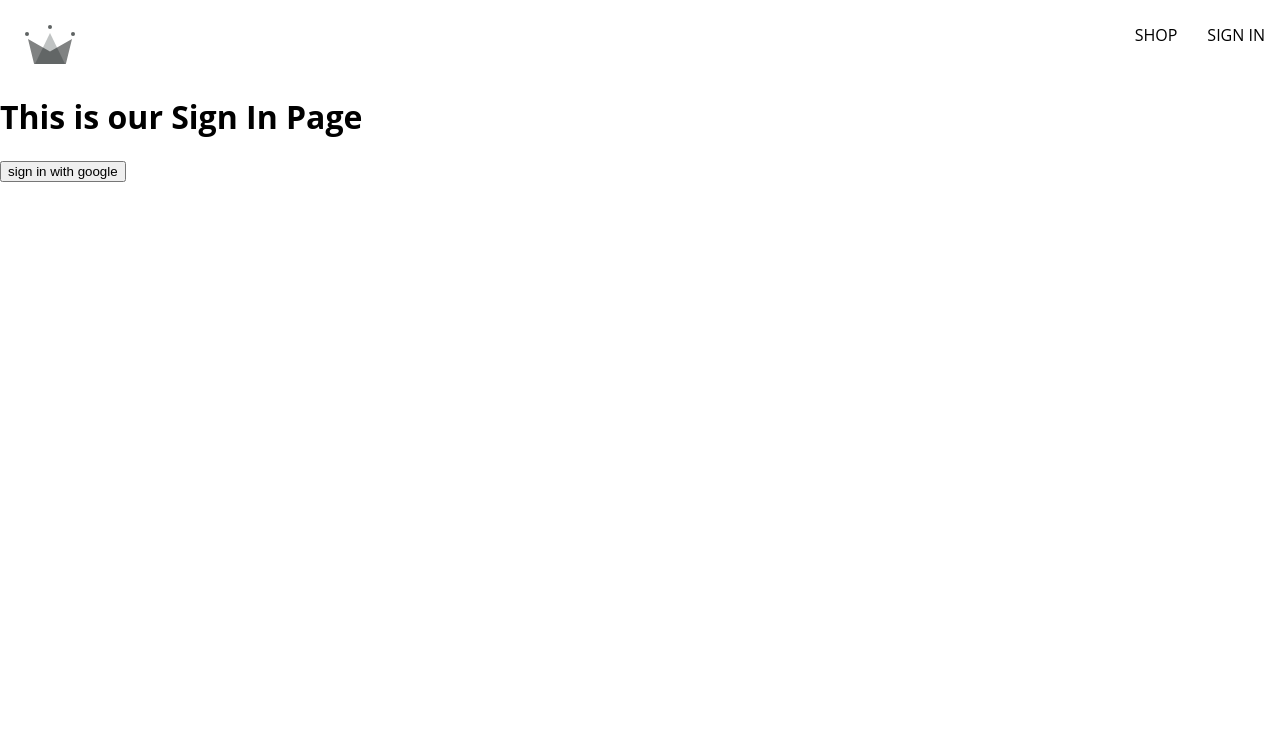
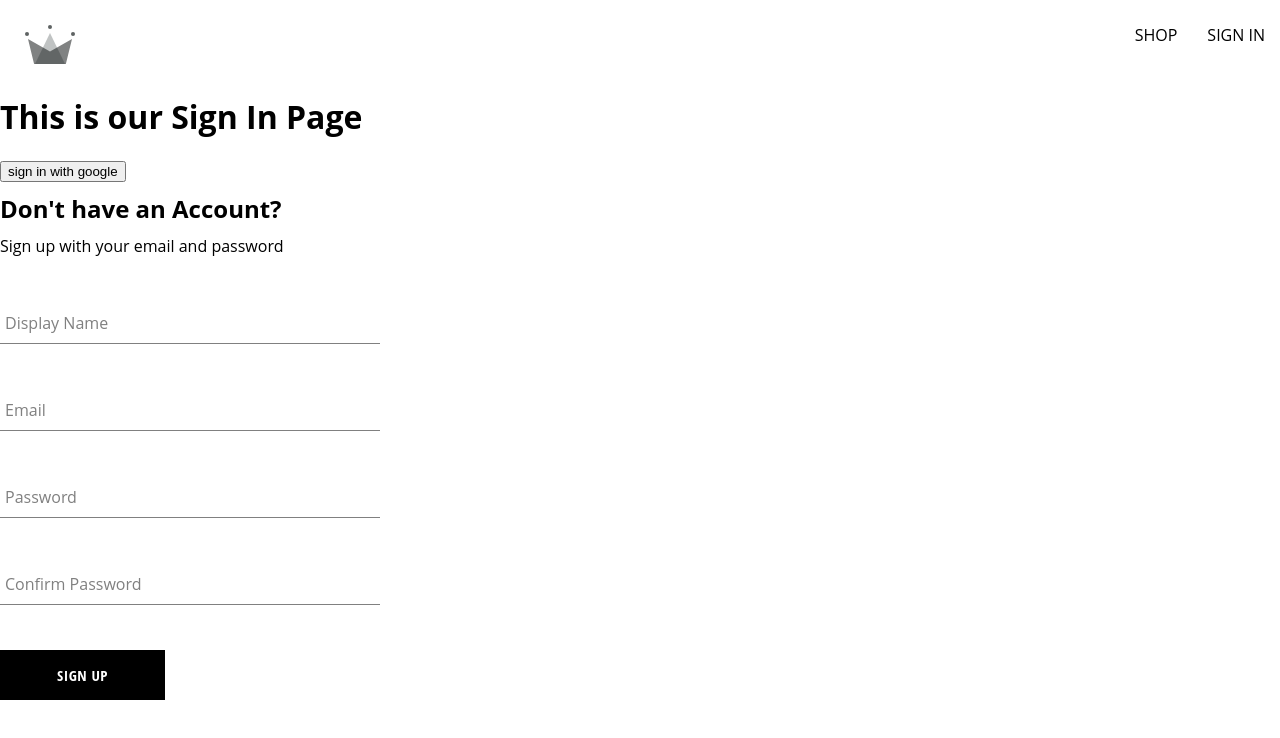
Before and after one commit to haymous3/new-commerce, a React (Create React App) app: page /sign-in in a window 1280 px wide. Shown: the top 738 px of the page. Built offline with nearby package versions, Linux system fonts and the light colour scheme; a web font is replaced by a local one.

Commit message:
integrating our sign up form and creating account with the sign up and also storing in our firebase db, and stying the signup form

```diff
--- /dev/null
+++ b/src/component/button/button.component.jsx
@@ -0,0 +1,14 @@
+import "./button.styles.scss"
+
+const Button = ({children, buttonTypes, ...otherProps}) => {
+
+    const BUTTON_TYPES = {
+        inverted:'inverted',
+        google: 'google-sign-in'
+    }
+    return(
+        <button className={`button-container ${BUTTON_TYPES[buttonTypes]}`} {...otherProps}>{children}</button>
+    )
+}
+
+export default Button;
--- /dev/null
+++ b/src/component/button/button.styles.scss
@@ -0,0 +1,46 @@
+.button-container {
+    min-width: 165px;
+    width: auto;
+    height: 50px;
+    letter-spacing: 0.5px;
+    line-height: 50px;
+    padding: 0 35px 0 35px;
+    font-size: 15px;
+    background-color: black;
+    color: white;
+    text-transform: uppercase;
+    font-family: 'Open Sans Condensed';
+    font-weight: bolder;
+    border: none;
+    cursor: pointer;
+    display: flex;
+    justify-content: center;
+
+    &:hover {
+      background-color: white;
+      color: black;
+      border: 1px solid black;
+    }
+
+    &.google-sign-in {
+      background-color: #4285f4;
+      color: white;
+
+      &:hover {
+        background-color: #357ae8;
+        border: none;
+      }
+    }
+
+    &.inverted {
+      background-color: white;
+      color: black;
+      border: 1px solid black;
+
+      &:hover {
+        background-color: black;
+        color: white;
+        border: none;
+      }
+    }
+  }
--- /dev/null
+++ b/src/component/form-input/form-input.component.jsx
@@ -0,0 +1,18 @@
+import './form-input.styles.scss'
+
+const FormInput = ({label, ...otherProps}) => {
+    return(
+        <div className='group'>
+            <input className='form-input' {...otherProps}/>
+
+            {
+                label &&(
+                <label className= {`${otherProps.value ? 'shrink' : null}, form-input-label`}>{label}</label>
+            )}
+
+
+        </div>
+    )
+}
+
+export default FormInput;
--- /dev/null
+++ b/src/component/form-input/form-input.styles.scss
@@ -0,0 +1,54 @@
+$sub-color: grey;
+$main-color: black;
+
+@mixin shrinkLabel {
+  top: -14px;
+  font-size: 12px;
+  color: $main-color;
+}
+
+.group {
+  position: relative;
+  margin: 45px 0;
+
+  .form-input {
+    background: none;
+    background-color: white;
+    color: $sub-color;
+    font-size: 18px;
+    padding: 10px 10px 10px 5px;
+    display: block;
+    width: 100%;
+    border: none;
+    border-radius: 0;
+    border-bottom: 1px solid $sub-color;
+    margin: 25px 0;
+
+    &:focus {
+      outline: none;
+    }
+
+    &:focus ~ .form-input-label {
+      @include shrinkLabel();
+    }
+  }
+
+  input[type='password'] {
+    letter-spacing: 0.3em;
+  }
+
+  .form-input-label {
+    color: $sub-color;
+    font-size: 16px;
+    font-weight: normal;
+    position: absolute;
+    pointer-events: none;
+    left: 5px;
+    top: 10px;
+    transition: 300ms ease all;
+
+    &.shrink {
+      @include shrinkLabel();
+    }
+  }
+}
--- /dev/null
+++ b/src/component/sign-up-form/sign-up.component.jsx
@@ -0,0 +1,116 @@
+import { useState } from "react";
+import { createAuthWithEmailAndPassword,createUserProfile } from "../../utilities/firebase/firebase.utilities";
+import FormInput from "../form-input/form-input.component";
+import Button from "../button/button.component";
+import "./sign-up.styles.scss"
+
+
+
+const SignUp = () => {
+
+    const defaultFormFields = {
+        displayName : "",
+        email : "",
+        password : "",
+        confirmPassword: "",
+    }
+
+
+    const [formFields, setFormFields] = useState(defaultFormFields);
+
+    const {displayName, email,password,confirmPassword} = formFields;
+
+    console.log(formFields)
+
+    const resetFormField = () => {
+        setFormFields(defaultFormFields)
+    }
+
+    const handleChange = (event) => {
+
+        const {name, value} = event.target;
+
+        setFormFields({...formFields, [name]: value})
+
+    }
+
+    const handleSubmit = async (event) => {
+        event.preventDefault()
+
+        if(password !== confirmPassword){
+            alert('Password Not Match')
+            return
+        }
+        if(password.length < 5){
+            alert('password too week')
+            return;
+        }
+        try{
+            const {user} = await createAuthWithEmailAndPassword(email,password)
+           await createUserProfile(user, {displayName})
+           resetFormField()
+        }catch(error){
+            if(error.code === 'auth/email-already-in-use'){
+                alert('User has been created')
+            }else{
+                console.log('user creation encouted an error', error)
+            }
+
+
+        }
+
+
+
+
+    }
+
+    return (
+        <div className="sign-up-conatiner">
+            <h2>Don't have an Account?</h2>
+            <span>Sign up with your email and password</span>
+            <form onSubmit={handleSubmit}>
+
+                <FormInput
+                    label="Display Name"
+                    required
+                    type="text"
+                    onChange={handleChange}
+                    name="displayName"
+                    value={displayName}
+                />
+
+                <FormInput
+                    label="Email"
+                    required
+                    type="email"
+                    onChange={handleChange}
+                    name="email"
+                    value={email}
+                />
+
+                <FormInput
+                    label="Password"
+                    required
+                    type="password"
+                    onChange={handleChange}
+                    name="password"
+                    value={password}
+                />
+
+                <FormInput
+                    label="Confirm Password"
+                    required
+                    type="password"
+                    onChange={handleChange}
+                    name="confirmPassword"
+                    value={confirmPassword}
+                />
+                <Button type="submit">Sign Up</Button>
+
+            </form>
+        </div>
+    )
+}
+
+
+export default SignUp
--- /dev/null
+++ b/src/component/sign-up-form/sign-up.styles.scss
@@ -0,0 +1,9 @@
+.sign-up-conatiner{
+    display: flex;
+    flex-direction: column;
+    width: 380px;
+
+    h2{
+        margin: 10px 0px;
+    }
+}
--- a/src/routes/Sign-in/sign-in.component.jsx
+++ b/src/routes/Sign-in/sign-in.component.jsx
@@ -1,18 +1,32 @@
-import { signWithGoogle, createUserProfile } from '../../utilities/firebase/firebase.utilities'
+import { signWithGoogle, createUserProfile } from '../../utilities/firebase/firebase.utilities';
+import SignUp from '../../component/sign-up-form/sign-up.component';
+// import { useEffect } from 'react';
+// import { getRedirectResult } from "firebase/auth"
 
 const SignIn = () => {
+
+    // useEffect(async() => {
+    //     const response = await getRedirectResult(auth);
+    //     if(response){
+    //         const users = await createUserProfile(response.user)
+
+    //     }
+    // }, [])
 
     const googleLogin = async () => {
         const {user} = await signWithGoogle()
 
         createUserProfile(user)
     }
+
+
     return(
         <div>
             <h1>This is our Sign In Page</h1>
             <button onClick={googleLogin}>
                 sign in with google
             </button>
+            <SignUp/>
         </div>
     )
 }
--- a/src/utilities/firebase/firebase.utilities.js
+++ b/src/utilities/firebase/firebase.utilities.js
@@ -1,6 +1,6 @@
 
 import { initializeApp } from "firebase/app";
-import { getAuth, signInWithRedirect, signInWithPopup, GoogleAuthProvider } from "firebase/auth";
+import { getAuth, signInWithPopup, GoogleAuthProvider, createUserWithEmailAndPassword } from "firebase/auth";
 import { getFirestore, doc, getDoc, setDoc } from "firebase/firestore"
 
 const firebaseConfig = {
@@ -26,10 +26,12 @@
 export const auth = getAuth()
 
 export const signWithGoogle = () => signInWithPopup(auth, provider);
+// export const signWithDirect = () => signInWithRedirect(auth, provider)
 
 export const db = getFirestore();
 
-export const createUserProfile = async (userAuth) => {
+export const createUserProfile = async (userAuth, additionalProps) => {
+  if(!userAuth)return;
 
   const reference = doc(db, 'users', userAuth.uid);
 
@@ -46,7 +48,8 @@
       await setDoc(reference, {
         displayName,
         email,
-        createdAt
+        createdAt,
+        ...additionalProps
 
       })
     }catch(error){
@@ -56,3 +59,13 @@
   }
 
 }
+
+
+export const createAuthWithEmailAndPassword = async (email, password) => {
+
+  if(!email || !password)return
+
+
+  return await createUserWithEmailAndPassword(auth, email, password)
+
+}
```
